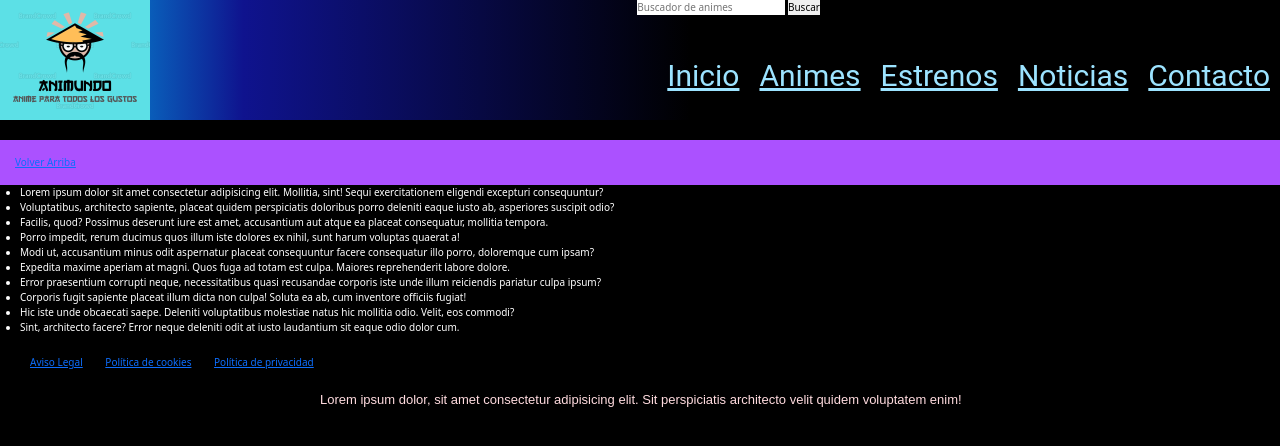
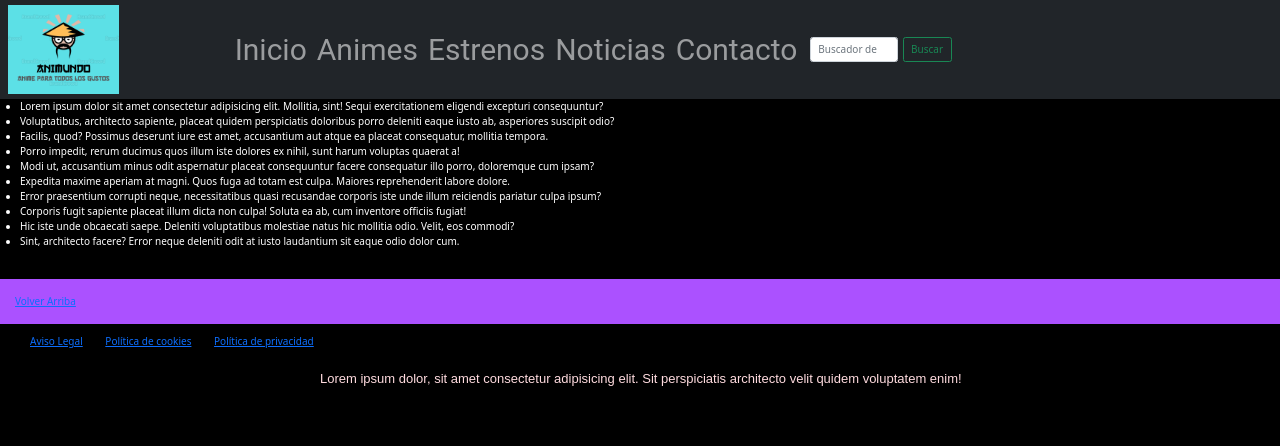
Before and after one commit to cuculuis/animundo, a plain HTML site: page paginas/aviso-legal.html in a window 1280 px wide. Drawn offline with nearby package versions, Linux system fonts and the light colour scheme.

Commit message:
Commit 2 Boostanime: Primeros pasos de boostrap en la barra de navegación de la pagina aviso-legal.html

```diff
--- a/estilos/estilos.css
+++ b/estilos/estilos.css
@@ -28,7 +28,7 @@ header, footer, select {
 }
 
 .cbz__nav__logo img {
-    width: 25%;
+    width: 50%;
 }
 
 .cbz__shr-list {
--- a/paginas/aviso-legal.html
+++ b/paginas/aviso-legal.html
@@ -14,33 +14,48 @@
     <title>Aviso Legal</title>
 </head>
 <body>
-    <header id="cabecita" class="cbz"> <!--Navegación y logo-->
-        <nav class="cbz__nav">
+    <!--Navegación y logo-->
+    <header id="cabecita" class="">
+        <nav class="navbar navbar-expand-md navbar-dark bg-dark">
+            <div class="container-fluid">
                 <div class="cbz__nav__logo">
-                <a href="../index.html"><img src="../multimedia/logo.png" alt="Logo"></a>
+                    <a class="navbar-brand" href="#"><img src="../multimedia/logo.png" alt="Logo"></a>
                 </div>
-            <div class="cbz__shr-list">
-                <div class="cbz__shr__shr">
-                    <form action="" method="get">
-                        <input type="search" name="" placeholder="Buscador de animes">
-                        <button type="submit">Buscar</button>
+                <button class="navbar-toggler" type="button" data-bs-toggle="collapse" data-bs-target="#navbarNavDropdown" aria-controls="navbarNavDropdown" aria-expanded="false" aria-label="Toggle navigation">
+                <span class="navbar-toggler-icon"></span>
+                </button>
+                <div class="collapse navbar-collapse" id="navbarNavDropdown">
+                    <ul class="navbar-nav">
+                        <li class="nav-item">
+                            <a class="nav-link" aria-current="page" href="../index.html">Inicio</a>
+                        </li>
+                        <li class="nav-item">
+                            <a class="nav-link" href="./anime.html">Animes</a>
+                        </li>
+                        <li class="nav-item">
+                            <a class="nav-link" href="./estrenos.html">Estrenos</a>
+                        </li>
+                        <li class="nav-item">
+                            <a class="nav-link" href="./noticias.html">Noticias</a>
+                        </li>
+                        <li class="nav-item">
+                            <a class="nav-link" href="./contacto.html">Contacto</a>
+                        </li>
+                    </ul>
+                </div>
+                <div class="container-fluid">
+                    <div class="row justify-content-start">
+                        <div class="col-md-4">
+                            <form class="d-flex">
+                                <input class="form-control me-2" type="search" placeholder="Buscador de animes" aria-label="Buscador de animes">
+                                <button class="btn btn-outline-success" type="submit">Buscar</button>
                             </form>
                         </div>
-                <ul class="cbz__shr-list_list">
-                    <li><a href="../index.html">Inicio</a></li>
-                    <li><a href="./anime.html">Animes</a></li>
-                    <li><a href="./estrenos.html">Estrenos</a></li>
-                    <li><a href="./noticias.html">Noticias</a></li>
-                    <li><a href="./contacto.html">Contacto</a></li>
-                </ul>
+                    </div>
+                </div>
             </div>
             </nav>
     </header>
-
-    <footer class="piecito"><!--Inicio del footer-->
-        <div class="pieBtm">
-            <a href="#cabecita">Volver Arriba</a>
-        </div>
         <main>
             <section class="reglasdelaPag">
                 <ul>
@@ -57,6 +72,12 @@
                 </ul>
             </section>
         </main>
+
+        <!--Inicio del footer-->
+        <footer class="piecito">
+            <div class="pieBtm">
+                <a href="#cabecita">Volver Arriba</a>
+            </div>
             <div>
                 <ul>
                     <li><a href="#cabecita">Aviso Legal</a></li>
```
Also changed, not shown: paginas/contacto.html (+8 -6 lines). Lines whose indentation alone changed are shown as unchanged.
